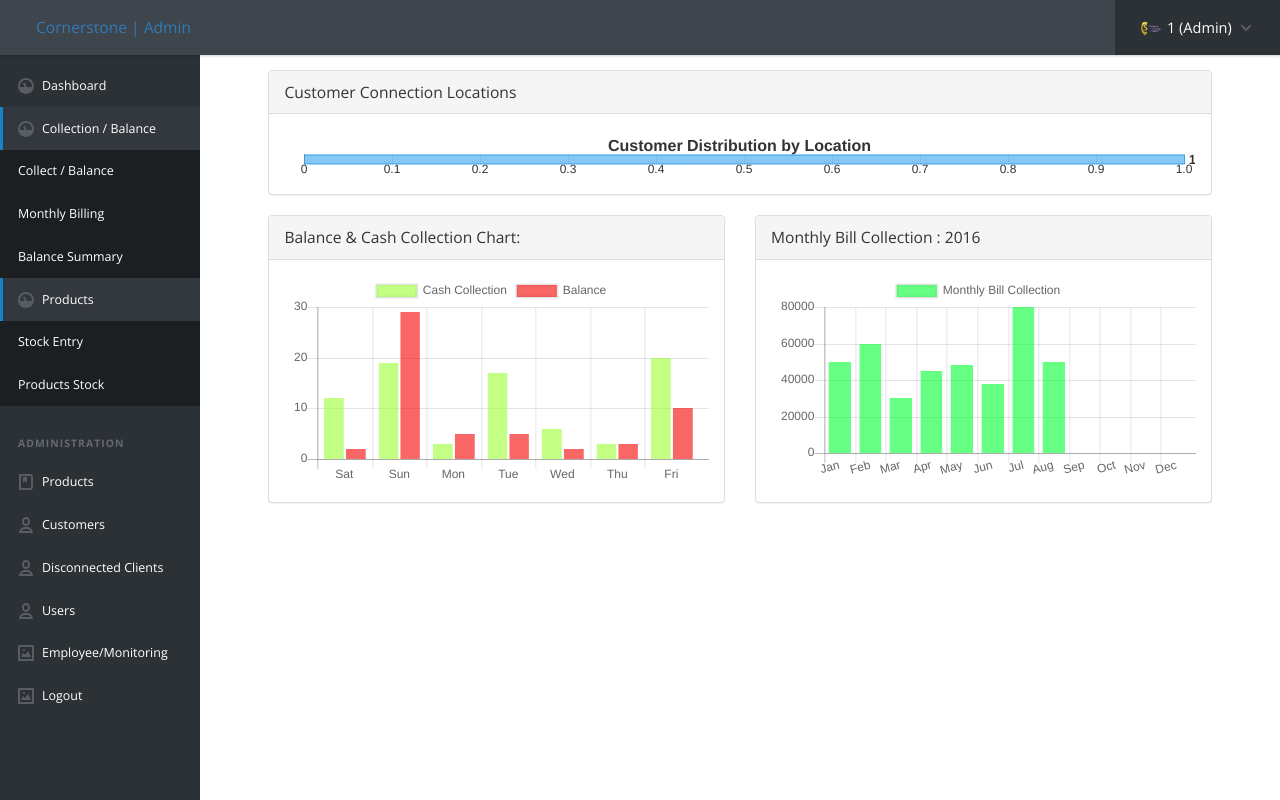
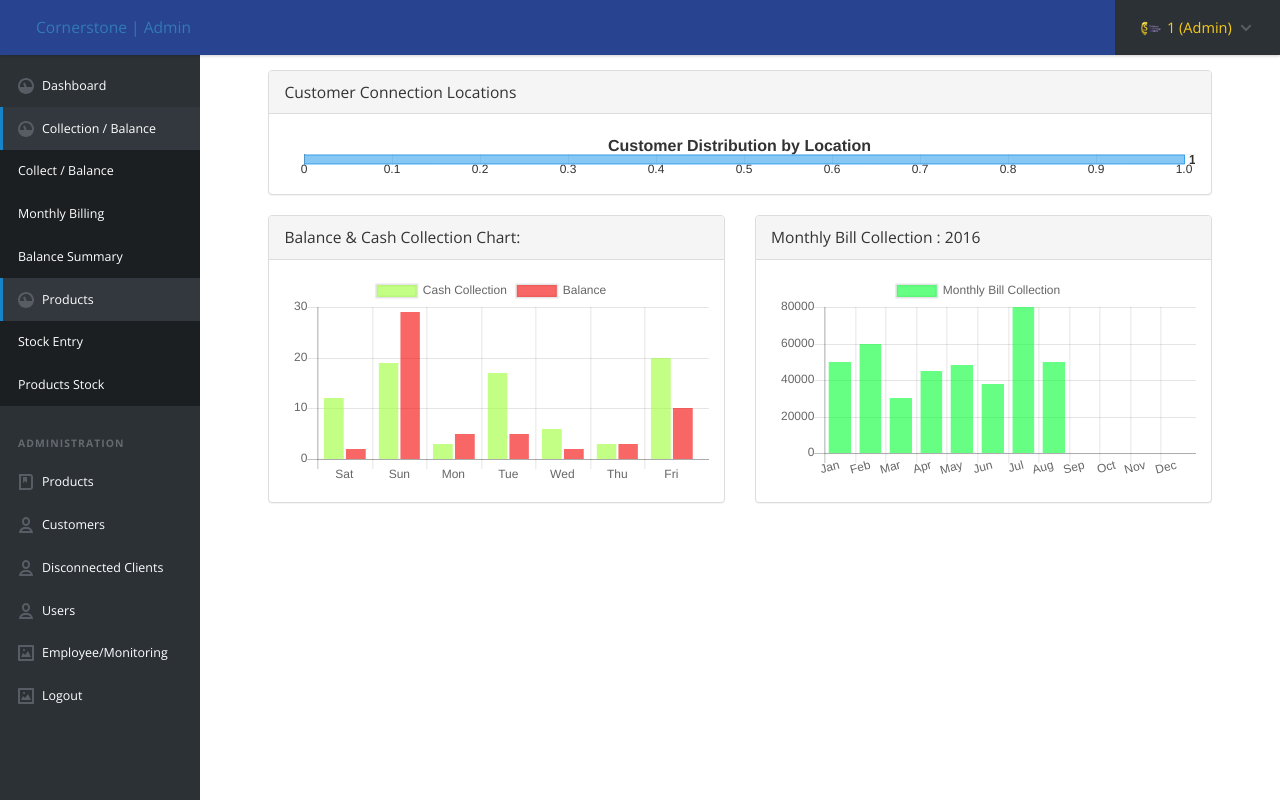
Before and after one commit to MovieAddict88/final-billing-revise-5, a PHP site: page /theprojectfolder/ in a window 1280 px wide. Run offline with PHP 8.4, Linux system fonts and the light colour scheme; the visitor is signed in with stand-in values (Sample User, id 1); data that the repository does not hold is empty.

Commit message:
feat: Update header colors
Updates the header background color to #284390 and the text color to #f8cb18.

```diff
--- a/component/css/style.css
+++ b/component/css/style.css
@@ -111,7 +111,7 @@ Header
   left: 0;
   height: 45px;
   width: 100%;
-  background: #3e454c;
+  background: #284390;
   box-shadow: 0 1px 3px rgba(0, 0, 0, 0.2);
   -webkit-font-smoothing: antialiased;
   -moz-osx-font-smoothing: grayscale;
@@ -357,7 +357,7 @@ Top Navigation
   .cd-top-nav a {
     display: block;
     font-size: 1.4rem;
-    color: #ffffff;
+    color: #f8cb18;
   }
   .cd-top-nav > li {
     display: inline-block;
```
